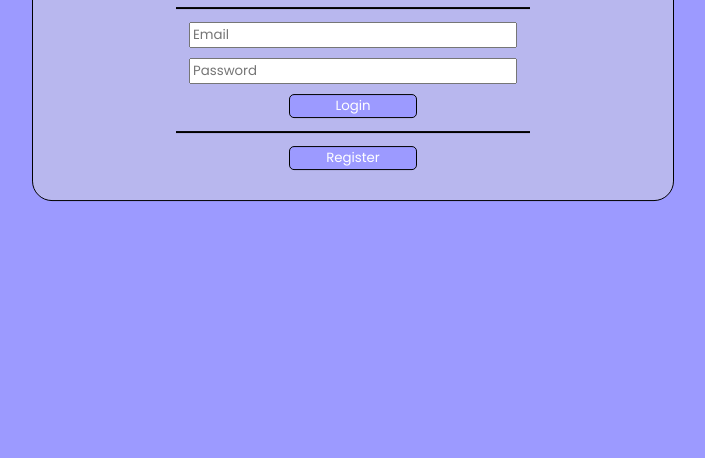
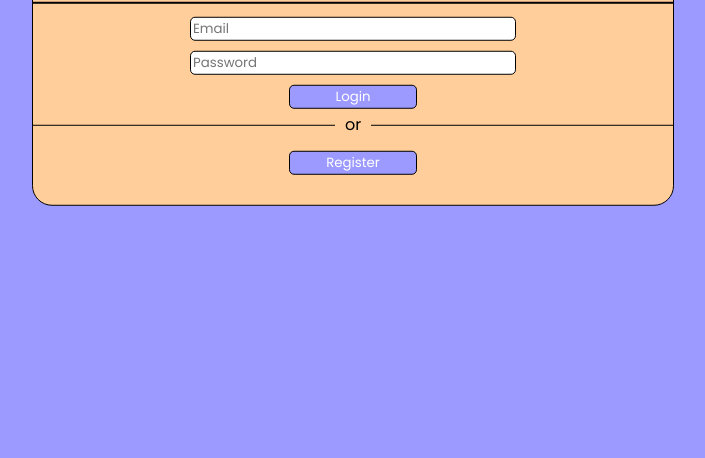
Before and after one commit to aimyv/lap-2-code-challenge, a plain HTML site: page client/index.html in a window 1280 px wide. Shown: the part 342-800 px from the top of the page, without its empty margins (287-992 px from the left). Drawn offline with Linux system fonts and the light colour scheme.

Commit message:
made main background orange

```diff
--- a/client/index.html
+++ b/client/index.html
@@ -17,7 +17,7 @@
             <input type="password" placeholder="Password">
             <input type="submit" value="Login">
         </form>
-        <hr>
+        <p><span>or</span></p>
         <input type="button" value="Register" onclick="window.location.href='./register.html';">
         <br><br>
     </main>
--- a/client/styles.css
+++ b/client/styles.css
@@ -2,7 +2,8 @@
 
 :root{
     --purple: #9C9AFF;
-    --grey: #DADADA75;
+    --grey: #DADADA;
+    --orange: #ffce9a;
 }
 
 body {
@@ -14,7 +15,7 @@ main {
     border: solid black 1px;
     border-radius: 20px;
     text-align: center;
-    background-color: var(--grey);
+    background-color: var(--orange);
     width: 50%;
     position: fixed;
     top: 50%;
@@ -24,7 +25,6 @@ main {
 
 hr {
     border: solid black 0.5px;
-    width: 55%;
 }
 
 form {
@@ -37,12 +37,25 @@ input {
     vertical-align: top;
     margin: 5px auto;
     width: 50%;
+    border: solid black 1px;
+    border-radius: 5px;
 }
 
 input[type='submit'],input[type='button'] {
     width: 20%;
     background-color: var(--purple);
-    border: solid black 1px;
-    border-radius: 5px;
     color: white;
 }
+
+p {
+    width: 100%;
+    text-align: center;
+    border-bottom: 1px solid #000;
+    line-height: 0.1em;
+    margin: 10px 0 20px;
+}
+
+p span {
+    background: var(--orange);
+    padding:0 10px;
+}
```
Also changed, not shown: client/register.html (+1 -1 lines).
